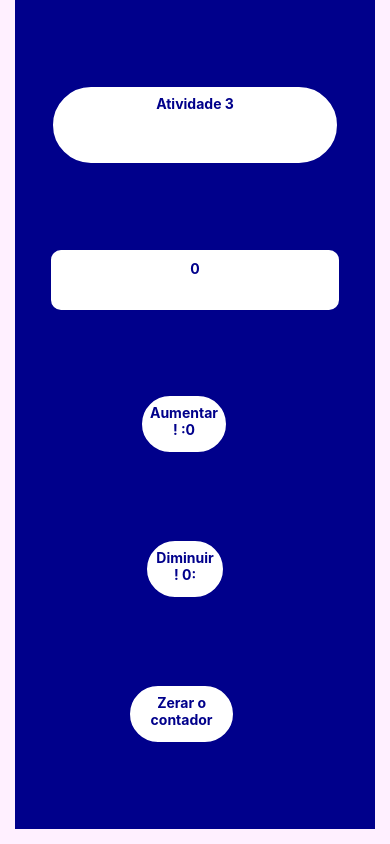
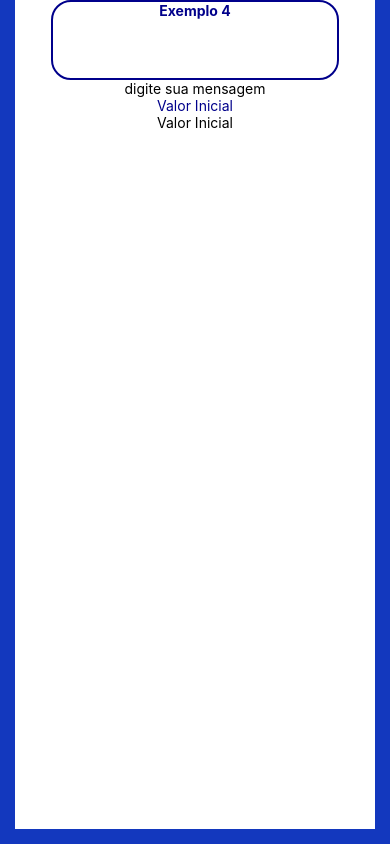
Before and after one commit to joaoromeira-etec/aula-introducao-expo, a React Native app: screen / in a window 390 px wide. Built offline with nearby package versions, Linux system fonts and the light colour scheme; what react-native-responsive-fontsize would draw is missing.

Commit message:
Aula exemplo 4 de Expo Mobile
aula sobre inputs dia 15 de setembro mobile

```diff
--- a/App.js
+++ b/App.js
@@ -6,6 +6,7 @@
 import Exemplo01 from './src/exemplos/ex01';
 import Exemplo02 from './src/exemplos/ex02';
 import Exemplo03 from './src/exemplos/ex03';
+import Exemplo04 from './src/exemplos/ex04';
 
 // Atividades
 import Atividade01 from './src/atividades/atv01';
@@ -18,7 +19,7 @@
 export default function App() {
   return (
     <View style={styles.container}>
-      <Atividade03 />
+      <Exemplo04 />
       <StatusBar style="auto" />
     </View>
   );
@@ -27,7 +28,7 @@
 const styles = StyleSheet.create({
   container: {
     flex: 1,
-    backgroundColor: '#fff0ff',
+    backgroundColor: '#1338BE',
     // alignItems: 'center',
     // justifyContent: 'center',
     padding: 15,
--- a/src/atividades/atv03/index.js
+++ b/src/atividades/atv03/index.js
@@ -25,15 +25,9 @@
         <View style={styles.container}>
 
             <Text style={styles.titulo}>Atividade 3</Text>
-            <Text style={styles.txt}>{numero}
 
 
-            </Text>
-
-
-
-
-
+             <View style={styles.containerBotoes}>
              <TouchableOpacity
                 style={styles.Botao}
                 onPress={() => handleIncrementar()}
@@ -41,6 +35,7 @@
                 <Text style={styles.txtBotao}>Aumentar! :0</Text>
             </TouchableOpacity>
 
+            <Text style={styles.txt}>{numero}</Text>
 
             <TouchableOpacity
                 style={styles.Botao}
@@ -48,6 +43,9 @@
             >
                 <Text style={styles.txtBotao}>Diminuir! 0:</Text>
             </TouchableOpacity>
+            </View>
+
+
 
 
             <TouchableOpacity
--- a/src/atividades/atv03/styles.js
+++ b/src/atividades/atv03/styles.js
@@ -35,7 +35,7 @@
             padding: 8,
             textAlign: 'center',
             textAlignVertical: 'center',
-            width: '80%',
+            width: '50%',
             height: 60,
             justifyContent: 'space-evenly',
         },
@@ -51,10 +51,14 @@
             padding: 8,
             textAlign: 'center',
             textAlignVertical: 'center',
-            width: '80%',
+            width: '25%',
             height: 60,
 
 
+        },
+        containerBotoes: {
+            flexDirection: 'row',
+            alignItems: 'center',
         },
 }
 );
--- a/src/exemplos/ex03/styles.js
+++ b/src/exemplos/ex03/styles.js
@@ -33,7 +33,7 @@
             color: 'white',
             fontSize: RFPercentage(2),
 
-        }
+        },
 }
 );
 
--- /dev/null
+++ b/src/exemplos/ex04/index.js
@@ -0,0 +1,41 @@
+import { useState } from 'react';
+
+import { View, Text, TextInput, TouchableOpacity } from 'react-native';
+
+import styles from './styles'
+
+export default function Exemplo04() {
+    const [texto, setTexto] = useState('');
+    const [txt2, setTxt2] = useState('Valor Inicial');
+    return (
+        <View style={styles.container}>
+            <Text style={styles.titulo}>Exemplo 4</Text>
+
+            <Text style={styles.txt}>{texto}</Text>
+            <TextInput
+                onChangeText={setTexto}
+                placeholder="digite sua mensagem"
+                keyboardType='ascii-capable'
+                maxLength={7}
+                style={styles.input}
+            />
+
+            <Text style={styles.txt}>{txt2}</Text>
+            <TextInput
+                value={txt2}
+                onChangeText={setTxt2}
+                placeholder="digite sua mensagem"
+                keyboardType='ascii-capable'
+                style={styles.input}
+            />
+
+            <TouchableOpacity
+                style={styles.botao}
+                onPress={() => { }}
+            >
+
+            </TouchableOpacity>
+        </View>
+
+    );
+}
--- /dev/null
+++ b/src/exemplos/ex04/styles.js
@@ -0,0 +1,45 @@
+import { StyleSheet } from "react-native";
+import { RFPercentage, RFValue } from "react-native-responsive-fontsize";
+
+const styles = StyleSheet.create(
+    {
+        container: {
+            flex: 1,
+            backgroundColor: 'white',
+            alignItems: 'center',
+
+        },
+        titulo: {
+            fontSize: RFPercentage(5),
+            fontWeight: 'bold',
+            color: 'darkblue',
+            margin: RFPercentage(5),
+            borderWidth: 2,
+            borderRadius: 20,
+            borderColor: 'darkblue',
+            textAlign: 'center',
+            textAlignVertical: 'center',
+            width: '80%',
+            height: 80,
+        },
+        txt: {
+            fontSize: RFPercentage(2.5),
+            color: 'darkblue',
+        },
+        input: {
+            borderWidth: RFPercentage(0.2),
+            borderColor: 'darkblue',
+            borderRadius: RFPercentage(1.5),
+            width: '80%',
+            padding: RFPercentage(1.5),
+            fontSize: RFPercentage(2),
+            textAlign: 'center',
+        },
+        botao: {
+            backgroundColor: 'darkblue',
+            widfh: '75%',
+        },
+}
+);
+
+export default styles;
```
